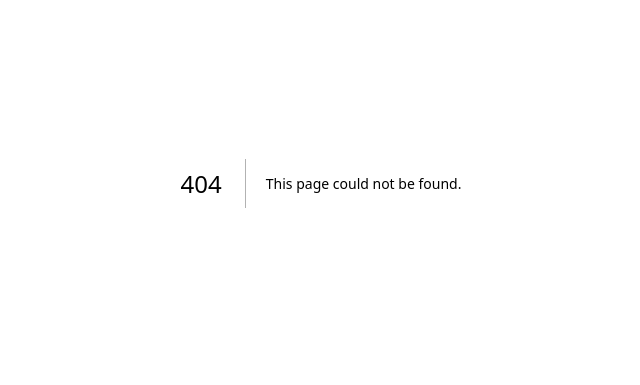
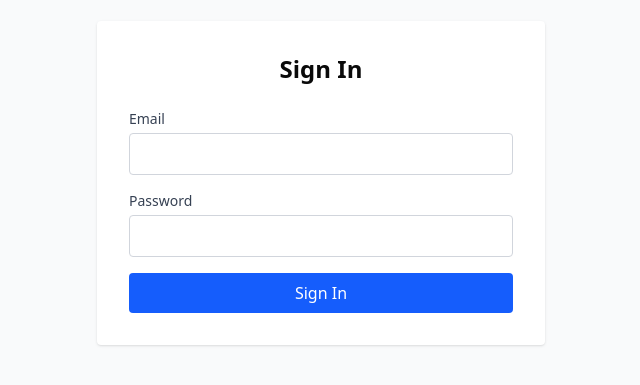
Before and after one commit to Devansh1010/Todo, a Next.js app: page /sign-in in a window 1280 px wide. Before the commit this address had no page. Shown: the part 217-602 px from the top of the page, without its empty margins (319-959 px from the left). Built offline with nearby package versions, Linux system fonts and the light colour scheme.

Commit message:
Add sample sign-in and register page

```diff
--- /dev/null
+++ b/src/app/(auth)/sign-in/page.tsx
@@ -0,0 +1,48 @@
+'use client';
+import React from 'react';
+
+
+
+const SignInPage: React.FC = () => {
+    return (
+        <main className="flex min-h-screen items-center justify-center bg-gray-50">
+            <section className="w-full max-w-md p-8 bg-white rounded shadow">
+                <h1 className="text-2xl font-bold mb-6 text-center">Sign In</h1>
+                <form className="space-y-4">
+                    <div>
+                        <label htmlFor="email" className="block text-sm font-medium text-gray-700">
+                            Email
+                        </label>
+                        <input
+                            id="email"
+                            name="email"
+                            type="email"
+                            required
+                            className="mt-1 block w-full border border-gray-300 rounded px-3 py-2"
+                        />
+                    </div>
+                    <div>
+                        <label htmlFor="password" className="block text-sm font-medium text-gray-700">
+                            Password
+                        </label>
+                        <input
+                            id="password"
+                            name="password"
+                            type="password"
+                            required
+                            className="mt-1 block w-full border border-gray-300 rounded px-3 py-2"
+                        />
+                    </div>
+                    <button
+                        type="submit"
+                        className="w-full py-2 px-4 bg-blue-600 text-white rounded hover:bg-blue-700"
+                    >
+                        Sign In
+                    </button>
+                </form>
+            </section>
+        </main>
+    );
+};
+
+export default SignInPage;
--- a/src/app/register/page.tsx
+++ b/src/app/register/page.tsx
@@ -1,13 +1,22 @@
 "use client"
 import React from 'react';
+import { useRouter } from 'next/navigation';
+import { zodResolver } from "@hookform/resolvers/zod"
+import { useForm } from "react-hook-form"
+import { z } from "zod"
+import { signUpValidation } from '@/schemas/signUpValidation';
 
 
 const RegisterPage: React.FC = () => {
-    const [isLoading, setIsLoading] = React.useState(false);
     const [username, setUsername] = React.useState('');
+    const [isUsernameChecking, setIsUsernameChecking] = React.useState(false);
     const [email, setEmail] = React.useState('');
     const [password, setPassword] = React.useState('');
     const [confirmPassword, setConfirmPassword] = React.useState('');
+    const [isLoading, setIsLoading] = React.useState(false);
+    const [isSubmiting, setIsSubmiting] = React.useState(false);
+
+    const router = useRouter();
 
     const handleRegister = async (e: React.FormEvent<HTMLFormElement>) => {
         e.preventDefault();
@@ -22,6 +31,7 @@ const RegisterPage: React.FC = () => {
             });
 
             const data = await res.json();
+            console.log("Response data:", data);
 
             if (data.success) {
                 // Handle successful registration (e.g., redirect to login page)
@@ -38,10 +48,19 @@ const RegisterPage: React.FC = () => {
 
         }
     }
+
+    const form = useForm<z.infer<typeof signUpValidation>>({
+        resolver: zodResolver(signUpValidation),
+        defaultValues: {
+            username: '',
+            email: '',
+            password: '',
+        }
+    })
     return (
         <main>
             <h1>Register</h1>
-            {/* Registration form will go here */}
+
         </main>
     );
 };
```
